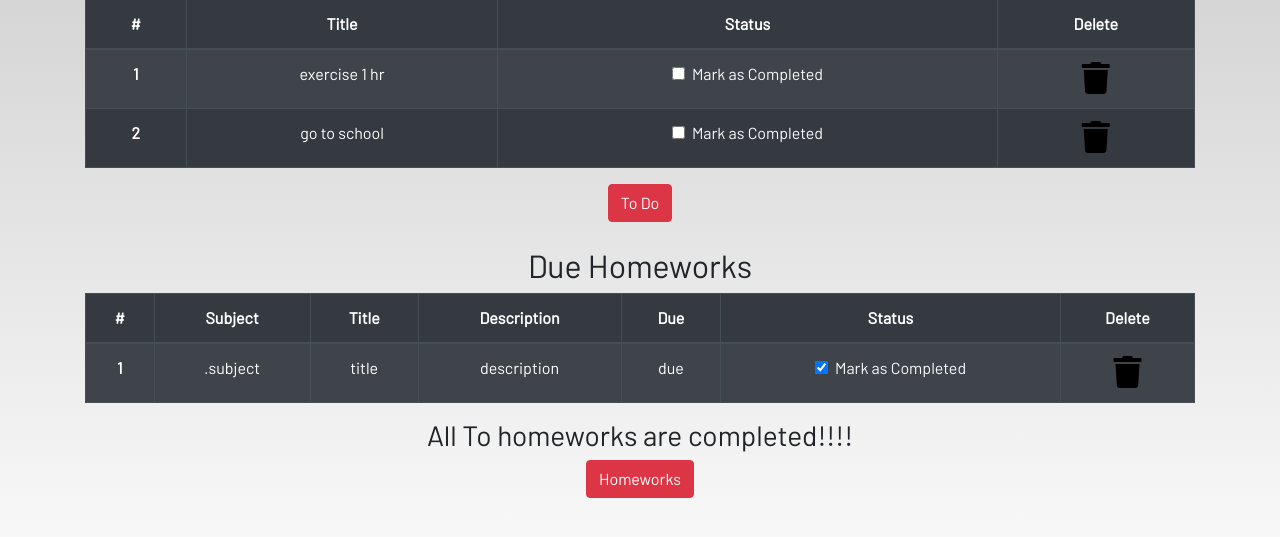
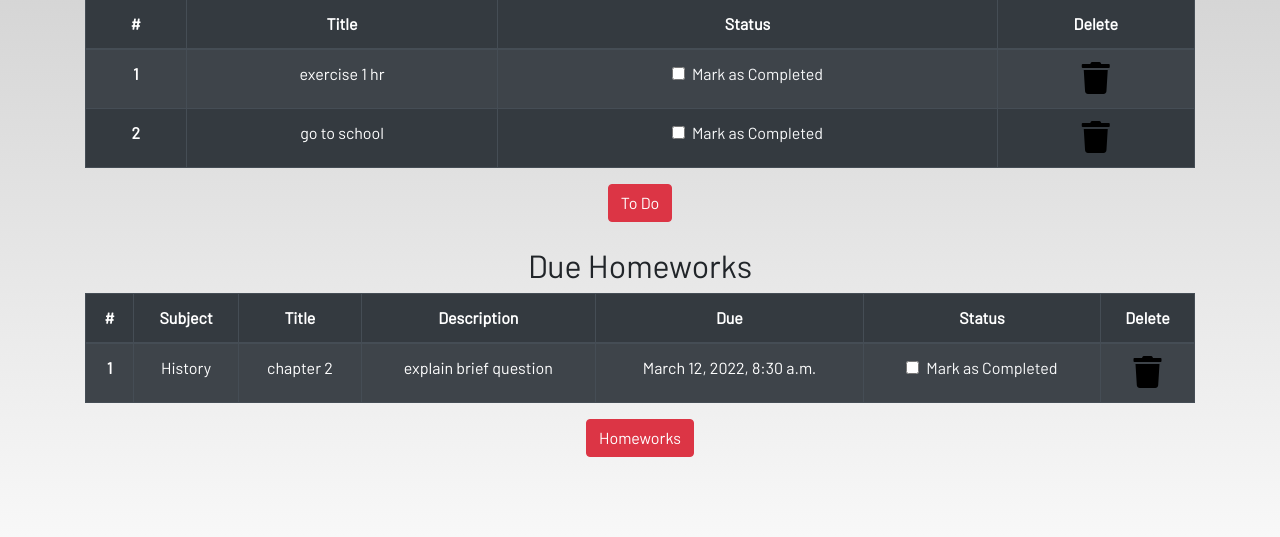
Before and after one commit to AnujaNikumbh/Learning_Gateway, a Django app: page /profile/ in a window 1280 px wide. Shown: the part 151-688 px from the top of the page. Run offline with Django 3.2, Linux system fonts and the light colour scheme; a user stored in the database is signed in; data comes from the database, SQL or seed files in the repository; some libraries are stand-ins or nearby versions; some web fonts are replaced.

Commit message:
added forloop counter and update homework url

```diff
--- a/Dashboard/templates/dashboard/profile.html
+++ b/Dashboard/templates/dashboard/profile.html
@@ -3,8 +3,9 @@
 {% load crispy_forms_tags%}
 {% block content %}
 <section class="text-center">
+
+    <div class="container">
     {%if not todos_done %}
-    <div class="container">
         <h2>Due ToDos</h2>
         <table class="table table-striped table-bordered table-hover table-dark">
             <thead>
@@ -48,7 +49,7 @@
         <a href="{% url 'todo' %}" class="btn btn-danger">To Do</a>
         <br><br>
 
-
+        {% if not homework_done %}
         <h2>Due Homeworks</h2>
         <table class="table table-striped table-bordered table-hover table-dark">
             <thead>
@@ -63,17 +64,22 @@
                 </tr>
             </thead>
             <tbody>
+                {% for homework in homeworks %}
                 <tr>
-                    <th scope="row">1</th>
-                    <td>.subject</td>
-                    <td>title</td>
-                    <td>description</td>
-                    <td>due</td>
+                    <th scope="row">{{forloop.counter}}</th>
+                    <td>{{homework.subject}}</td>
+                    <td>{{homework.title}}</td>
+                    <td>{{homework.description}}</td>
+                    <td>{{homework.due}}</td>
 
                     <td>
-                        <a href="#">
+                        <a href="{% url 'update-homework' homework.id %}">
                             <div class="form-check">
-                                <input class="form-check-input" type="checkbox" value="" checked id=2>
+                                {% if homework.is_finished == True %}
+                                <input class="form-check-input" type="checkbox" value="" checked>
+                                {% else %}
+                                <input class="form-check-input" type="checkbox" value="">
+                                {% endif %}
                                 <label class="form-check-label text-light" for="flexCheckDefault">
                                     Mark as Completed
                                 </label>
@@ -82,9 +88,12 @@
                     </td>
                     <td><a href="#"><i class="fa fa-trash fa-2x"></i></a></td>
                 </tr>
+                {% endfor %}
             </tbody>
         </table>
+        {% else %}
         <h3>All To homeworks are completed!!!!</h3>
+        {% endif %}
 
         <a href="#" class="btn btn-danger">Homeworks</a>
     </div>
```
